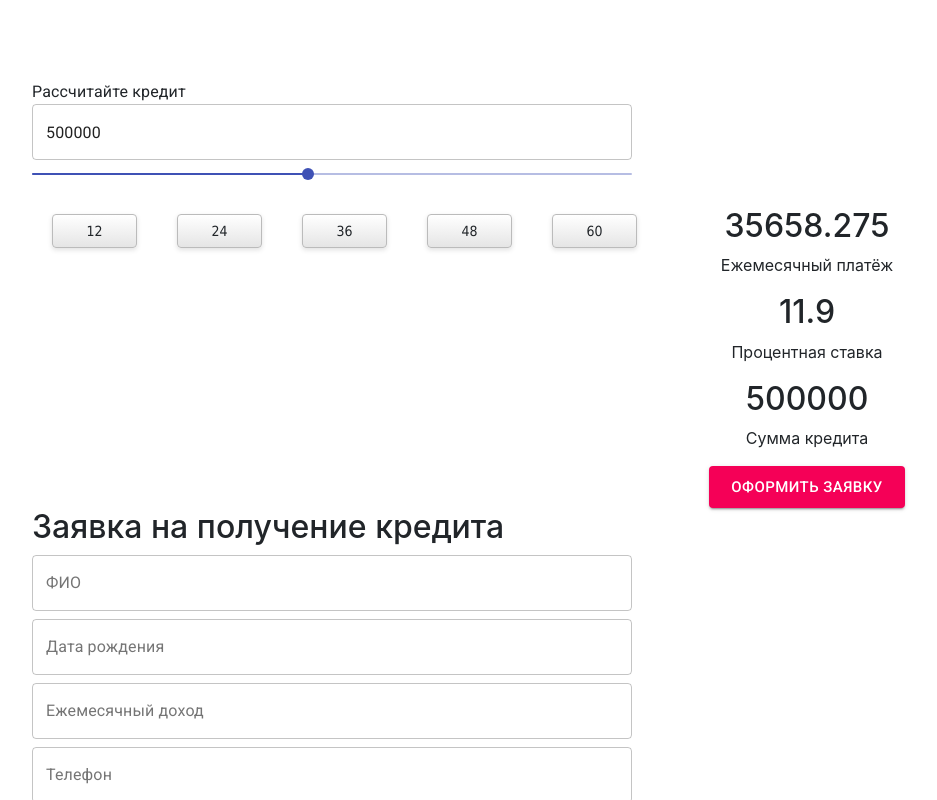
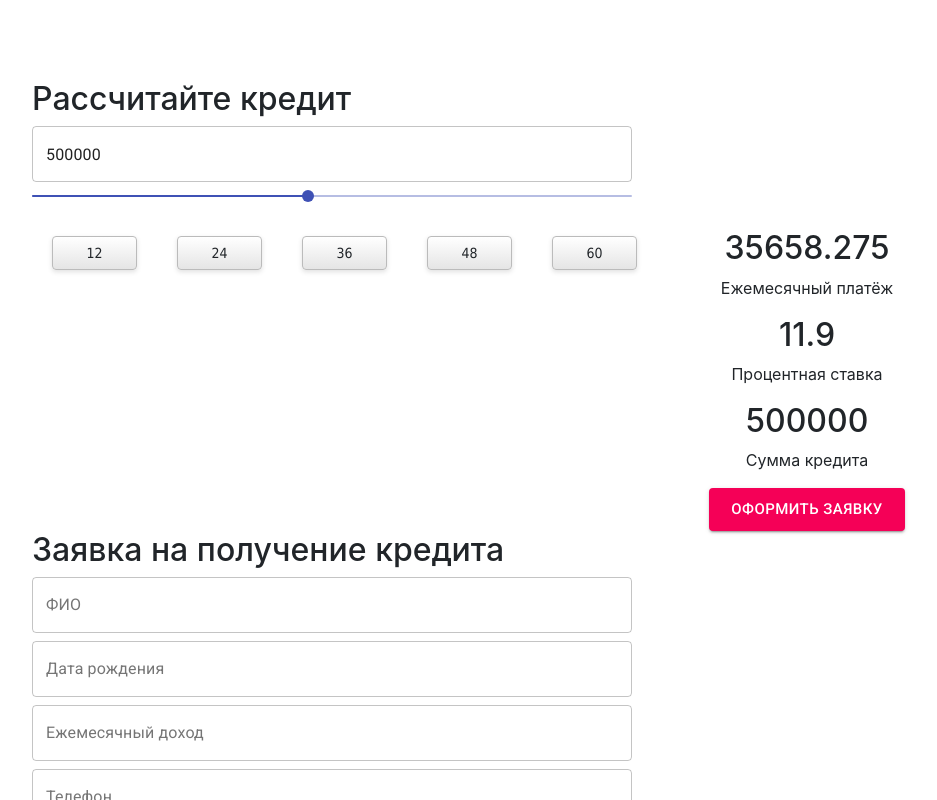
Before and after one commit to Alex-Ustinov/React, a React (Create React App) app in the folder my-app/: page / in a window 1280 px wide. Shown: the top 800 px of the page, without its empty margins (308-1245 px from the left). Built offline with nearby package versions, Linux system fonts and the light colour scheme.

Commit message:
Update Credit.js

```diff
--- a/my-app/src/Credit.js
+++ b/my-app/src/Credit.js
@@ -38,7 +38,7 @@ class Credit extends PureComponent{
 
                 <div >
                     <div className='wrapper'>
-                        <Typography>Рассчитайте кредит</Typography>
+                        <h2>Рассчитайте кредит</h2>
                         <OutlinedInput type="number" fullWidth="true" value={ this.state.creditValue} onChange={this.sentAmountCredit}/>
                         <Slider id="amountCredit" onChange={this.sentAmountCredit} min="75000" max="1000000" defaultValue={this.state.creditValue}/>
 
```
